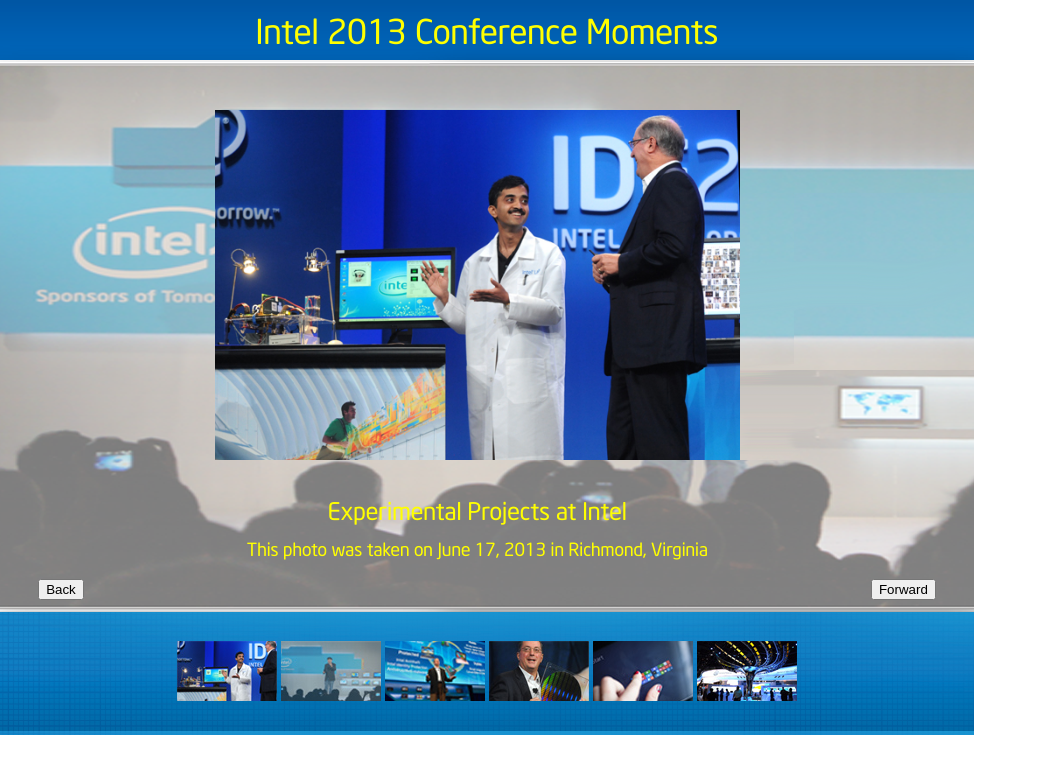
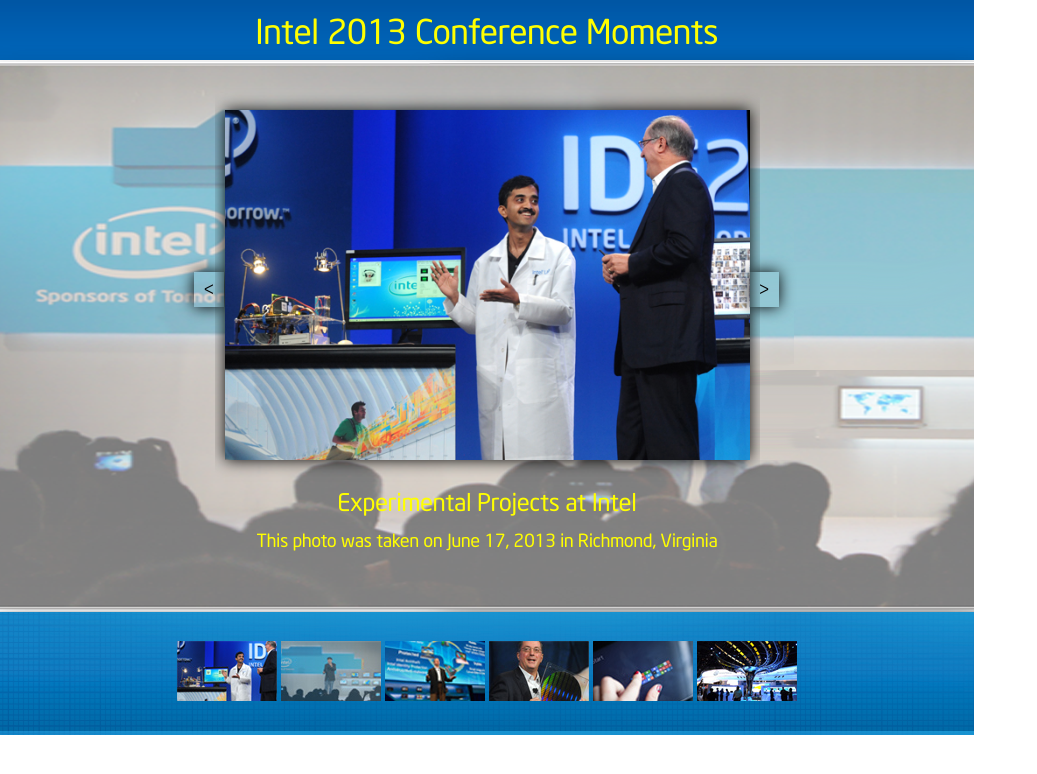
Before and after one commit to gomezjuliana/razorfish, a PHP site: page / in a window 1280 px wide. Shown: the top 774 px of the page, without its empty margins (0-1037 px from the left). Run offline with PHP 8.4, Linux system fonts and the light colour scheme.

Commit message:
added box shadows

```diff
--- a/assets/styles.css
+++ b/assets/styles.css
@@ -14,7 +14,6 @@ body {
 }
 
 .gallery-container {
-	width: 80%;
 	height: 500px;
 	overflow-x: hidden;
 	position: relative;
@@ -27,11 +26,26 @@ body {
 #back,
 #forward {
 	display: inline-block;
+	position: relative;
+	top: -300px;
+	box-shadow: 0 0 15px;
+	background-color: rgba(0, 0, 0, -0.5);
+	border: none;
+	padding: 1%;
+}
+
+#back {
+	left: 13px;
+}
+
+#forward {
+	right: 14px;
 }
 
 .gallery-img {
 	width: 525px;
 	height: auto;
+	box-shadow: 0 0 15px;
 }
 
 .gallery-curr {
@@ -86,3 +100,8 @@ p {
   position: relative;
   top: -15px;
 }
+
+figure {
+	margin-left: 10px;
+	margin-right: 10px;
+}
--- a/index.html
+++ b/index.html
@@ -20,7 +20,7 @@
 	</header>
 
 	<section class="gallery">
-		<button id="back">Back</button>
+		<button id="back">&#5176;</button>
 		<div class="gallery-container">
 			<!--<figure>
 				<img class="gallery-img gallery-prev" src="">
@@ -44,7 +44,7 @@
         		</figcaption>
         	</figure>-->
         </div>
-		<button id="forward">Forward</button>
+		<button id="forward">&#5171;</button>
 	</section>
 
 	<section>
```
